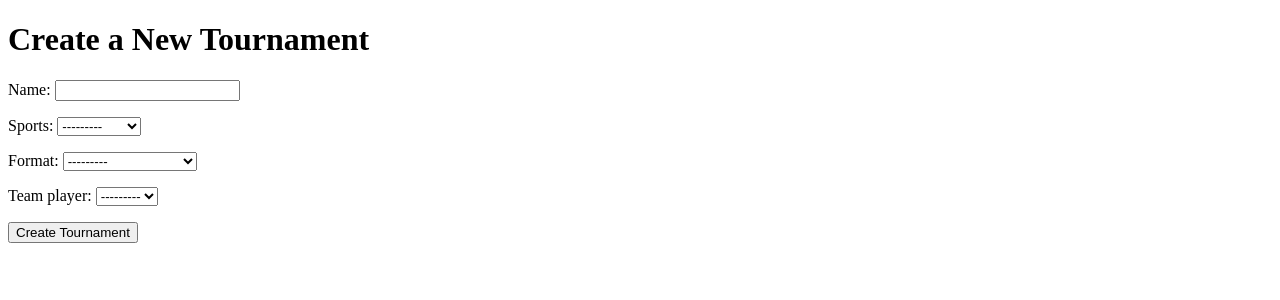
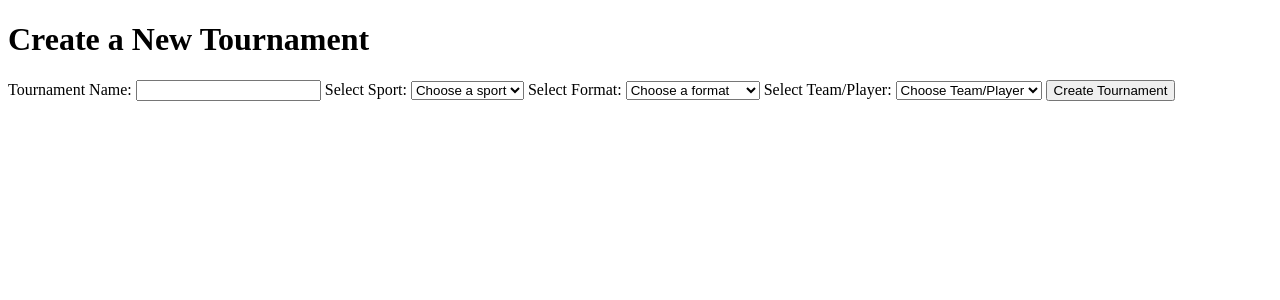
Before and after one commit to allenTong31415926/tournament-habit-analysis, a Django app: page /tournaments/ in a window 1280 px wide. Shown: the top 300 px of the page. Run offline with Django 4.2, Linux system fonts and the light colour scheme.

Commit message:
Retrieve sports trends data from ES and use it in new tournament page

```diff
--- a/tournament/templates/tournament/new_tournament.html
+++ b/tournament/templates/tournament/new_tournament.html
@@ -1,5 +1,3 @@
-<!-- tournament/templates/tournament/new_tournament.html -->
-
 <!DOCTYPE html>
 <html lang="en">
 <head>
@@ -8,10 +6,107 @@
 </head>
 <body>
     <h1>Create a New Tournament</h1>
-    <form method="post" action="{% url 'create_tournament' %}">  <!-- Set action to the POST route -->
+    <form method="post" action="{% url 'create_tournament' %}">
         {% csrf_token %}
-        {{ form.as_p }}  <!-- Render the form fields -->
+
+        <!-- Name Textbox -->
+        <label for="id_name">Tournament Name:</label>
+        <input type="text" id="id_name" name="name" required>
+
+        <!-- Sport selection with event listener for dynamic options -->
+        <label for="id_sports">Select Sport:</label>
+        <select id="id_sports" name="sports" required>
+            <option value="">Choose a sport</option>
+            <option value="1">Baseball</option>
+            <option value="2">Basketball</option>
+            <option value="3">Tennis</option>
+            <option value="4">Karate</option>
+        </select>
+
+        <!-- Format Dropdown with integer values -->
+        <label for="id_format">Select Format:</label>
+        <select id="id_format" name="format" required>
+            <option value="">Choose a format</option>
+            <option value="1">Round Robin</option>
+            <option value="2">Single Elimination</option>
+            <option value="3">Double Elimination</option>
+        </select>
+
+        <!-- Team/Player Dropdown with integer values -->
+        <label for="id_team_player">Select Team/Player:</label>
+        <select id="id_team_player" name="team_player" required>
+            <option value="">Choose Team/Player</option>
+            <option value="1">Team</option>
+            <option value="2">Player</option>
+        </select>
+
         <button type="submit">Create Tournament</button>
     </form>
+
+    <script>
+    // Define all options for format and team_player with integers as values
+    const formatOptions = [
+        { value: 1, text: "Round Robin" },
+        { value: 2, text: "Single Elimination" },
+        { value: 3, text: "Double Elimination" }
+    ];
+
+    const teamPlayerOptions = [
+        { value: 1, text: "Team" },
+        { value: 2, text: "Player" }
+    ];
+
+    // Fetch and update format and team/player options based on selected sport
+    document.getElementById('id_sports').addEventListener('change', function() {
+        const sport = this.value;
+        if (sport) {
+            // Fetch trends based on selected sport
+            fetch(`/tournament/trends/?sport=${sport}`)
+                .then(response => response.json())
+                .then(data => {
+                    // Update format options with trends, keeping other options in original order
+                    updateOptions('id_format', formatOptions, data.formats);
+
+                    // Update team/player options with trends, keeping other options in original order
+                    updateOptions('id_team_player', teamPlayerOptions, data.team_player);
+                })
+                .catch(error => console.error('Error fetching trends:', error));
+        } else {
+            // Reset to default options if no sport is selected
+            resetOptions('id_format', formatOptions);
+            resetOptions('id_team_player', teamPlayerOptions);
+        }
+    });
+
+    // Function to update dropdown options with trends and keep other options in original order
+    function updateOptions(selectId, allOptions, trends) {
+        const select = document.getElementById(selectId);
+        select.innerHTML = '<option value="">Choose an option</option>'; // Clear current options and retain default
+
+        // Insert the options, with trend option selected if present
+        allOptions.forEach(option => {
+            const opt = document.createElement('option');
+            opt.value = option.value;
+            opt.text = option.text;
+            if (trends && trends.includes(option.value)) {
+                opt.selected = true;  // Select if it matches a trend
+            }
+            select.appendChild(opt);
+        });
+    }
+
+    // Function to reset dropdown to default options without trends
+    function resetOptions(selectId, defaultOptions) {
+        const select = document.getElementById(selectId);
+        select.innerHTML = ''; // Clear current options
+        select.appendChild(new Option("Choose an option", ""));
+        defaultOptions.forEach(optionData => {
+            const opt = document.createElement('option');
+            opt.value = optionData.value;
+            opt.text = optionData.text;
+            select.appendChild(opt);
+        });
+    }
+    </script>
 </body>
 </html>
--- a/tournament/urls.py
+++ b/tournament/urls.py
@@ -2,6 +2,7 @@ from django.urls import path
 from . import views
 
 urlpatterns = [
+    path('tournament/trends/', views.tournament_trends, name='tournament_trends'),
     path('tournaments/stats/', views.tournament_chart, name='tournament_chart'),
     path('tournaments/new/', views.new_tournament, name='new_tournament'),
     path('tournaments/', views.create_tournament, name='create_tournament'),
--- a/tournament/views.py
+++ b/tournament/views.py
@@ -2,10 +2,12 @@
 import matplotlib.pyplot as plt
 import base64
 from io import BytesIO
-import logging
+from django.http import JsonResponse
 from django.shortcuts import render, redirect
+from django.views.decorators.http import require_GET
 from .models import Tournament
 from .forms import TournamentForm
+from .utils import get_tournament_trends
 
 
 # View to display the form (GET request)
@@ -95,3 +97,13 @@ def tournament_chart(request):
 
     # Pass the encoded image and selected sport to the template
     return render(request, 'tournament/tournament_chart.html', {'graphic': graphic, 'selected_sport': selected_sport})
+
+
+@require_GET
+def tournament_trends(request):
+    sport = request.GET.get('sport', '').lower()
+    if not sport:
+        return JsonResponse({"error": "Sport not specified"}, status=400)
+
+    trends = get_tournament_trends(sport)
+    return JsonResponse(trends)
```
Also changed, not shown: tournament/utils.py (added, +43 -0 lines).
